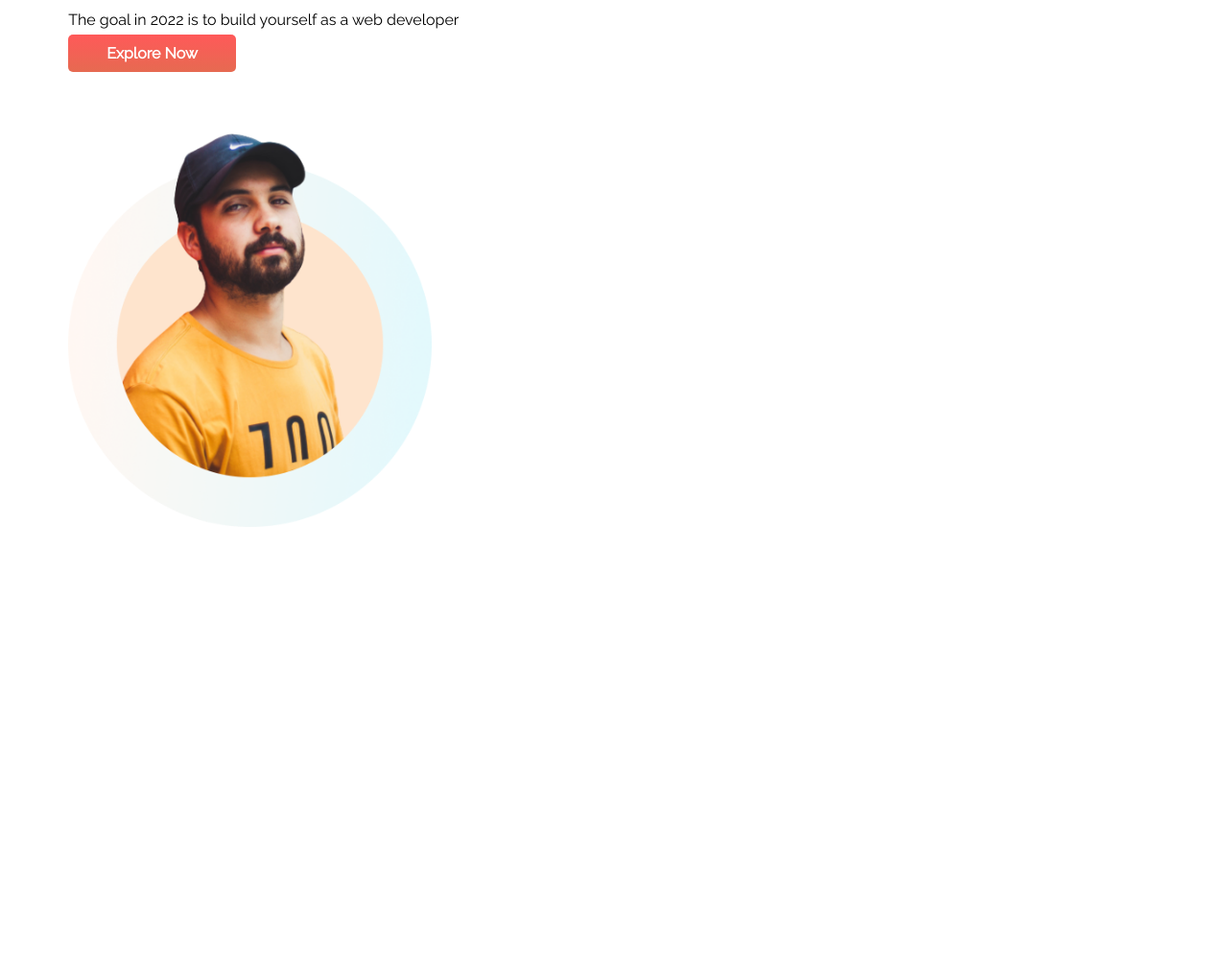
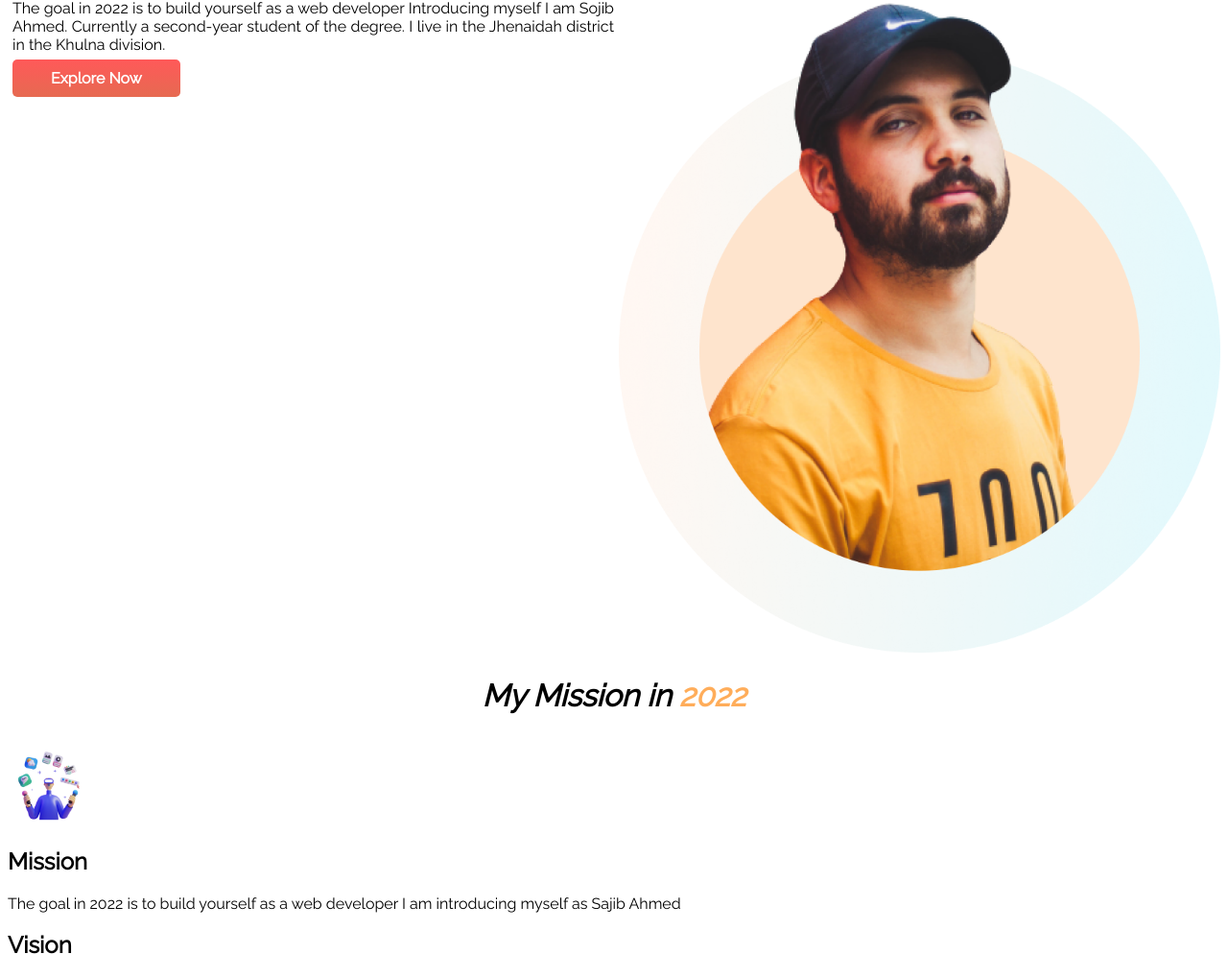
Before and after one commit to sojib-Ahmed/Assignment-1, a plain HTML site: page index.html in a window 1280 px wide. Shown: the part 127-1146 px from the top of the page at 96% size. Before the commit the page ends 800 px from the top, so only its background shows below. Drawn offline with Linux system fonts and the light colour scheme.

Commit message:
2nd section

```diff
--- a/index.html
+++ b/index.html
@@ -1,5 +1,6 @@
 <!DOCTYPE html>
 <html lang="en">
+
 <head>
     <meta charset="UTF-8">
     <meta http-equiv="X-UA-Compatible" content="IE=edge">
@@ -11,17 +12,40 @@
     <link rel="preconnect" href="https://fonts.gstatic.com" crossorigin>
     <link href="https://fonts.googleapis.com/css2?family=Poppins&family=Raleway&display=swap" rel="stylesheet">
 </head>
+
 <body>
+    <section class="stay-focused flexible">
         <div class="half-width">
             <h1>Stay Focused on</h1>
             <h1><span class="mi-22">Mission 2022</span></h1>
-    <p>The goal in 2022 is to build yourself as a web developer</p>
+            <p>The goal in 2022 is to build yourself as a web developer
+                Introducing myself I am Sojib Ahmed. Currently a second-year student of the degree.
+                I live in the
+                Jhenaidah district in the Khulna division.
+            </p>
             <a class="link-button" href="explore.html" target="_blank">Explore Now</a>
         </div>
         <div class="half-width">
             <img src="img/person-2.png" alt="a man on cap">
         </div>
+    </section>
+    <section class="2nd-sec-flex"></section>
+    <h1 id="text"> <em>My Mission in <span class="mi-22">2022</em> </span></h1>
+        <div>
+            <img src="img/illustrators/illustrator-1.png" width="100px" alt="image of dream uncle">
+            <h2>Mission</h2>
+            <p>
+                The goal in 2022 is to build yourself as a web developer
+                I am introducing myself as Sajib Ahmed
+            </p>
 
+        </div>
+        <div>
+            <h2>Vision</h2>
+            <p></p>
+        </div>
 
+    </section>
 </body>
+
 </html>
--- a/style.css
+++ b/style.css
@@ -5,12 +5,17 @@ font-family: 'Raleway', sans-serif;
 .mi-22{
     color: #FFAD5A;
 }
+section{
+    display: flex;
+}
 .half-width{
         width: 50%;
-        padding-left:5%;
+        padding-left:5px;
+        text-align: justify;
 }
 .half-width img{
-    width: 60%;
+    width: 100%;
+    margin-top: 0px;
 }
 .link-button{
     text-decoration: none;
@@ -20,3 +25,4 @@ font-family: 'Raleway', sans-serif;
     font-weight: 700;
     border-radius: 5px;
 }
+#text{text-align: center;}
```
Also changed, not shown: explore.html (+2 -1 lines). Lines whose indentation alone changed are shown as unchanged.
